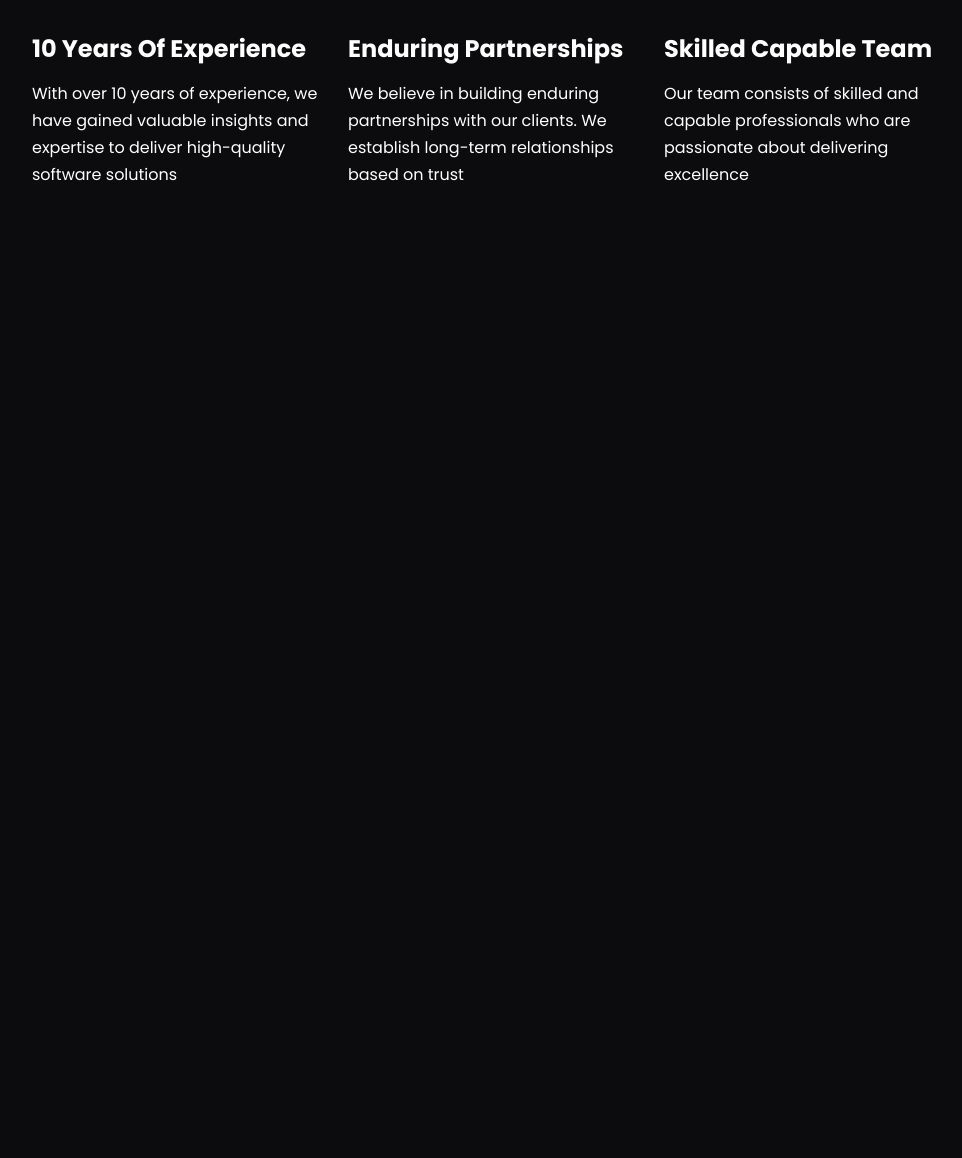
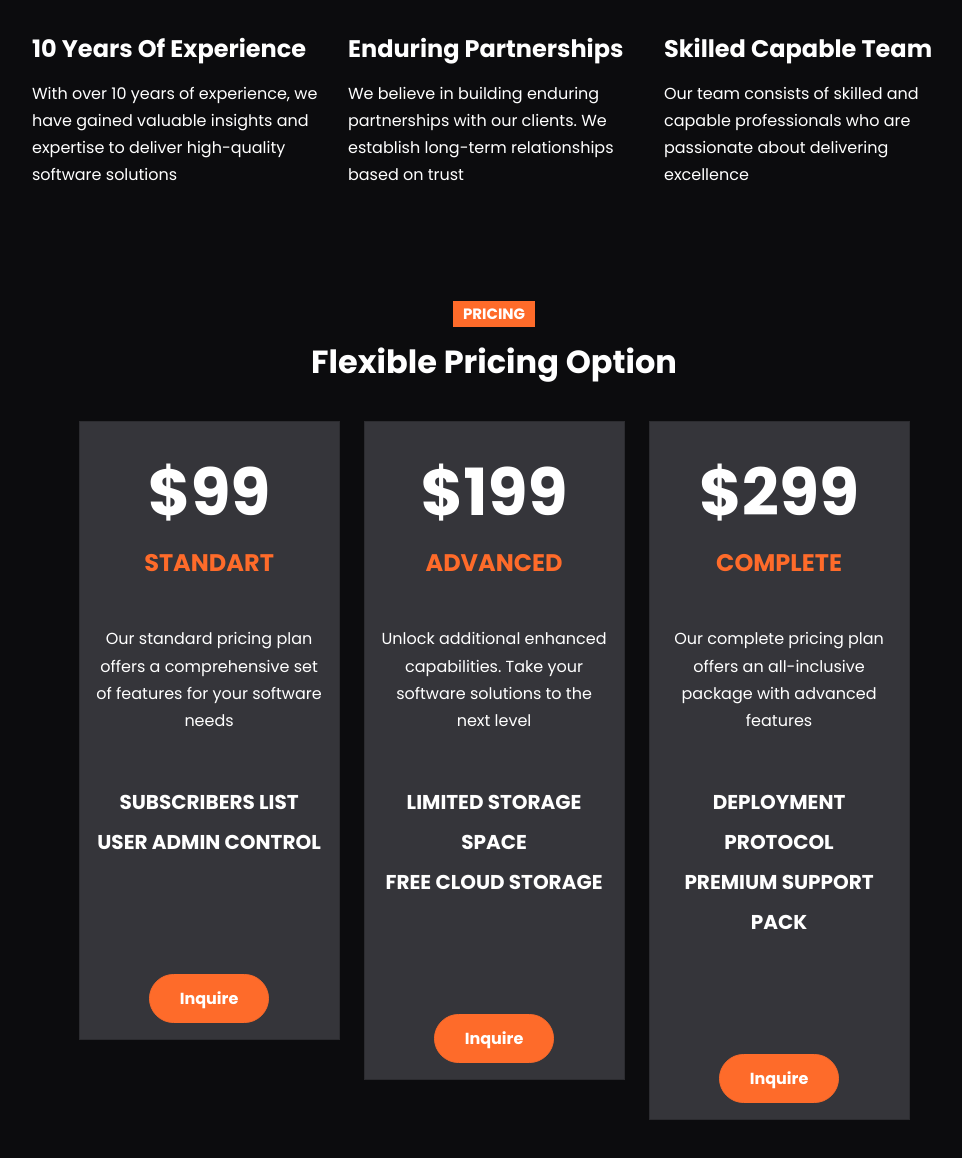
Before and after one commit to nataliestorozhuk/vera-website, a website: page index.html in a window 1280 px wide. Shown: the part 5170-6328 px from the top of the page, without its empty margins (146-1108 px from the left). Before the commit the page ends 5470 px from the top, so only its background shows below. Drawn offline with nearby package versions, Linux system fonts and the light colour scheme; files that its build step writes are made by us from their sources.

Commit message:
added Pricing section

```diff
--- a/index.html
+++ b/index.html
@@ -163,8 +163,9 @@
               </select>
             </div>
             <div class="mb-4 form-check">
-              <input type="checkbox" id="agree-check"/>
-              <label for="agree-check" class="form-check-label">I agree to the <a href="privacy.html"> Privacy Policy</a></label>
+              <input type="checkbox" id="agree-check" />
+              <label for="agree-check" class="form-check-label">I agree to the <a href="privacy.html"> Privacy
+                  Policy</a></label>
             </div>
             <div class="d-grid gap-2">
               <input type="submit" value="Submit" class="btn btn-primary text-white">
@@ -268,7 +269,7 @@
       <div class="row pt-5">
         <div class="col-lg-6">
           <h2 class="fw-bold">Evaluation & Deployment</h2>
-          <hr class="hr-heading"/>
+          <hr class="hr-heading" />
           <p>
             We offer comprehensive evaluation and deployment services to ensure
             a smooth and successful implementation of our software solutions.
@@ -283,7 +284,8 @@
             <li class="d-flex align-items-center">
               <i class="fas fa-check text-primary mx-3"></i>
               <div>
-                <strong>Seamless interactions: </strong>Our team ensures smooth integration of the software into your existing infrastructure, minimizing disruptions
+                <strong>Seamless interactions: </strong>Our team ensures smooth integration of the software into your
+                existing infrastructure, minimizing disruptions
               </div>
             </li>
           </ul>
@@ -293,7 +295,8 @@
         </div>
       </div>
     </div>
-    <img src="images/vertical-decoration-left.svg" alt="" class="vertical-decoration position-absolute d-none d-md-block">
+    <img src="images/vertical-decoration-left.svg" alt=""
+      class="vertical-decoration position-absolute d-none d-md-block">
   </section>
 
   <!-- Details 2 -->
@@ -307,26 +310,30 @@
           <h2 class="fw-bold">Maintenance & Support</h2>
           <hr class="hr-heading" />
           <p>
-            We provide comprehensive maintenance and support services to ensure the smooth and uninterrupted operation of your software solutions.  <a href="#">Learn more about our support services.</a>
+            We provide comprehensive maintenance and support services to ensure the smooth and uninterrupted operation
+            of your software solutions. <a href="#">Learn more about our support services.</a>
           </p>
           <ul class="list-unstyled lh-lg">
             <li class="d-flex align-items-center">
               <i class="fas fa-check text-primary mx-3"></i>
               <div>
-                <strong>Proactive Maintenance:</strong> We proactively monitor and maintain your software solutions to prevent issues and optimize performance.
+                <strong>Proactive Maintenance:</strong> We proactively monitor and maintain your software solutions to
+                prevent issues and optimize performance.
               </div>
             </li>
             <li class="d-flex align-items-center">
               <i class="fas fa-check text-primary mx-3"></i>
               <div>
-                <strong>Timely Updates:</strong> We ensure your software is up to date with the latest features, security patches, and enhancements.
+                <strong>Timely Updates:</strong> We ensure your software is up to date with the latest features,
+                security patches, and enhancements.
               </div>
             </li>
           </ul>
         </div>
       </div>
     </div>
-    <img src="images/vertical-decoration-right.svg" alt="" class="vertical-decoration position-absolute d-none d-md-block">
+    <img src="images/vertical-decoration-right.svg" alt=""
+      class="vertical-decoration position-absolute d-none d-md-block">
   </section>
 
   <!-- Expertise -->
@@ -450,7 +457,8 @@
         <div class="col-12 d-flex flex-column align-items-center">
           <div class="position-relative">
             <img src="images/video-preview.jpg" alt="" class="img-fluid">
-              <a class="video-btn" data-bs-toggle="modal" data-bs-target="#videoModal" data-bs-src="https://www.youtube.com/embed/u72H_zZzkcw">
+            <a class="video-btn" data-bs-toggle="modal" data-bs-target="#videoModal"
+              data-bs-src="https://www.youtube.com/embed/u72H_zZzkcw">
               <span class="video-play-button">
                 <span></span>
               </span>
@@ -498,6 +506,89 @@
   </section>
 
 
+  <!-- Pricing -->
+  <section id="pricing" class="pricing my-6">
+    <div class="container">
+      <div class="row mb-4">
+        <div class="col-md-6 offset-md-3 d-flex flex-column align-items-center text-center">
+          <h5><span class="badge bg-primary rounded-0 text-uppercase">Pricing</span></h5>
+          <h2 class="fw-bold">Flexible Pricing Option</h2>
+        </div>
+      </div>
+      <div class="row justify-content-center">
+        <!-- Pricing Col 1 -->
+        <div class="col-md-3">
+          <div class="card bg-secondary text-center rounded-0">
+            <div class="card-body">
+              <div class="xl-text fw-bold">$99</div>
+              <h4 class="card-title text-primary text-uppercase fw-bold mb-5">Standart</h4>
+              <p>
+                Our standard pricing plan offers a comprehensive set of features
+                for your software needs
+              </p>
+              <ul class="list-unstyled lh-lg mt-5">
+                <li class="text-uppercase fs-5 fw-bold">
+                  Subscribers List
+                </li>
+                <li class="text-uppercase fs-5 fw-bold">
+                  User Admin Control
+                </li>
+              </ul>
+              <a href="#contact" class="btn btn-primary text-white mt-6 fw-bold">Inquire</a>
+            </div>
+          </div>
+        </div>
+
+            <!-- Pricing Col 2 -->
+            <div class="col-md-3">
+              <div class="card bg-secondary text-center rounded-0">
+                <div class="card-body">
+                  <div class="xl-text fw-bold">$199</div>
+                  <h4 class="card-title text-primary text-uppercase fw-bold mb-5">Advanced</h4>
+                  <p>
+                    Unlock additional enhanced capabilities. Take your software
+                  solutions to the next level
+                  </p>
+                  <ul class="list-unstyled lh-lg mt-5">
+                    <li class="text-uppercase fs-5 fw-bold">
+                      Limited Storage Space
+                    </li>
+                    <li class="text-uppercase fs-5 fw-bold">
+                      Free Cloud Storage
+                    </li>
+                  </ul>
+                  <a href="#contact" class="btn btn-primary text-white mt-6 fw-bold">Inquire</a>
+                </div>
+              </div>
+            </div>
+
+             <!-- Pricing Col 3 -->
+             <div class="col-md-3">
+              <div class="card bg-secondary text-center rounded-0">
+                <div class="card-body">
+                  <div class="xl-text fw-bold">$299</div>
+                  <h4 class="card-title text-primary text-uppercase fw-bold mb-5">Complete</h4>
+                  <p>
+                    Our complete pricing plan offers an all-inclusive package with
+                  advanced features
+                  </p>
+                  <ul class="list-unstyled lh-lg mt-5">
+                    <li class="text-uppercase fs-5 fw-bold">
+                      Deployment Protocol
+                    </li>
+                    <li class="text-uppercase fs-5 fw-bold">
+                      Premium Support Pack
+                    </li>
+                  </ul>
+                  <a href="#contact" class="btn btn-primary text-white mt-6 fw-bold">Inquire</a>
+                </div>
+              </div>
+            </div>
+      </div>
+    </div>
+  </section>
+
+
   <script src="js/replaceme.min.js"></script>
   <script src="js/bootstrap.bundle.min.js"></script>
   <script src="js/script.js"></script>
```
Lines whose indentation alone changed are shown as unchanged.
